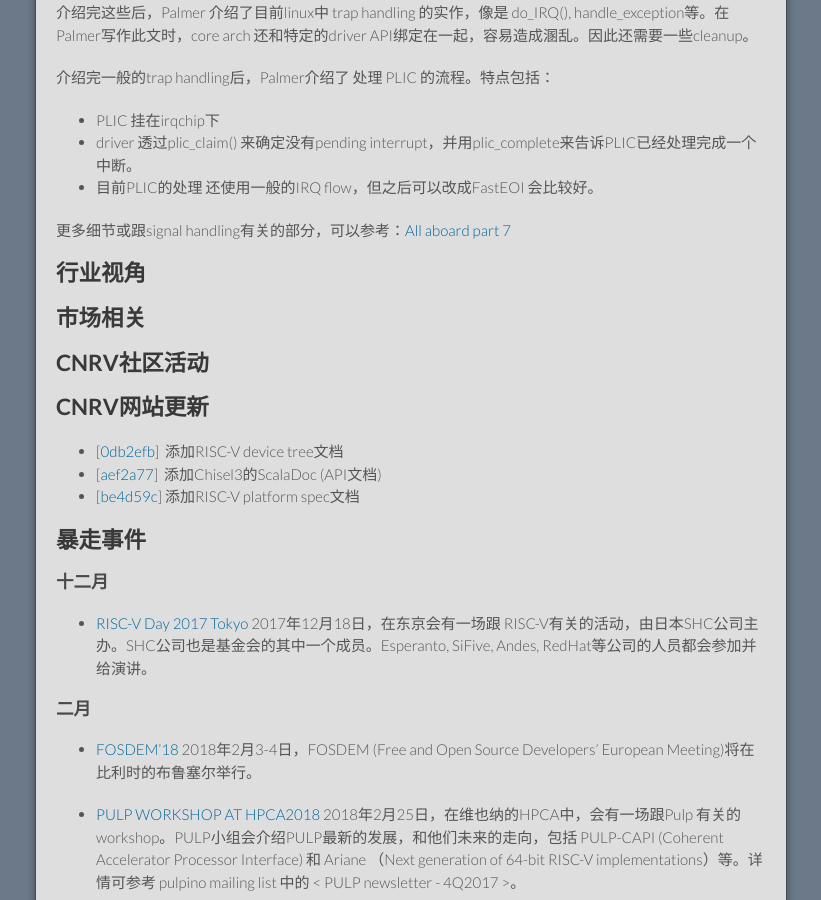
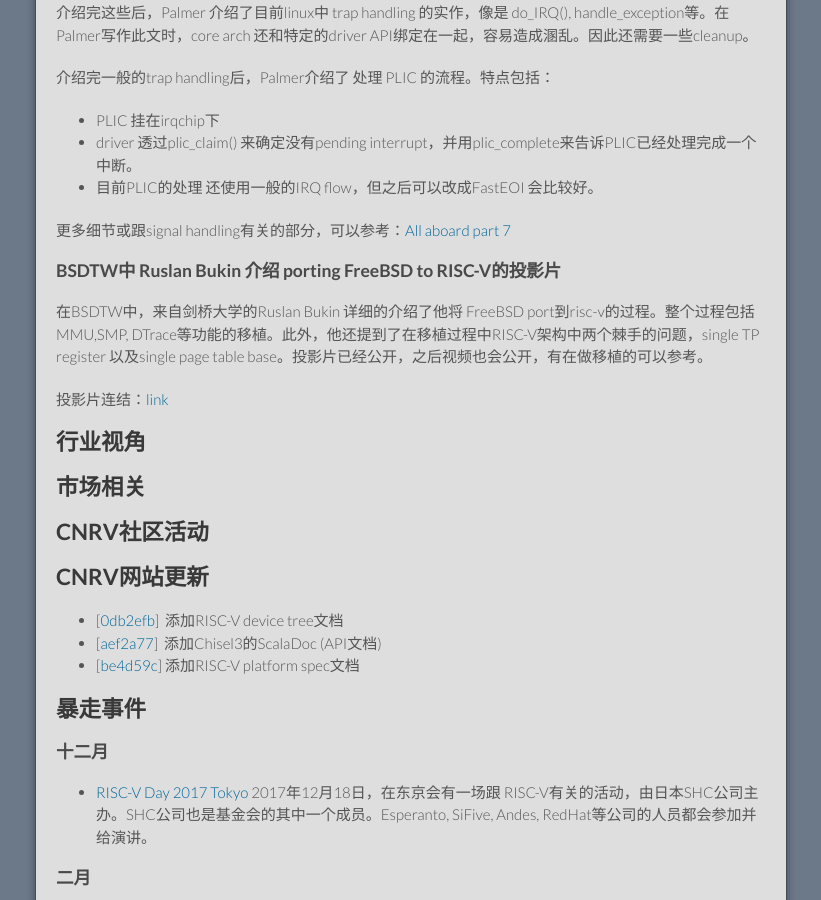
Before and after one commit to cnrv/home, a Jekyll site: the page built from bi-week-rpts/2017-12-21.md, in a window 1280 px wide and 900 px high, scrolled down 3275 px. Shown: the whole window, without its empty margins (229-1050 px from the left). Built offline with Jekyll 4.4.1, drawn with Linux system fonts in a browser that asks for light colours; Markdown is read by kramdown in place of the engine named in the settings; comment, search, counter and statistics services are not loaded; our own code applies the rules of GitHub Pages for plain Markdown files.

Commit message:
BSDTW的投影片

```diff
--- a/bi-week-rpts/2017-12-21.md
+++ b/bi-week-rpts/2017-12-21.md
@@ -132,6 +132,12 @@
 
 更多细节或跟signal handling有关的部分，可以参考：[All aboard part 7](https://www.sifive.com/blog/2017/10/23/all-aboard-part-7-entering-and-exiting-the-linux-kernel-on-risc-v/)
 
+### BSDTW中 Ruslan Bukin 介绍 porting FreeBSD to RISC-V的投影片
+
+在BSDTW中，来自剑桥大学的Ruslan Bukin 详细的介绍了他将 FreeBSD port到risc-v的过程。整个过程包括 MMU,SMP, DTrace等功能的移植。此外，他还提到了在移植过程中RISC-V架构中两个棘手的问题，single TP register 以及single page table base。投影片已经公开，之后视频也会公开，有在做移植的可以参考。
+
+投影片连结：[link](https://bsdtw.org/slides/BSDTW2017-D2-3-Ruslan.pdf)
+
 ## 行业视角
 
 ## 市场相关
```
